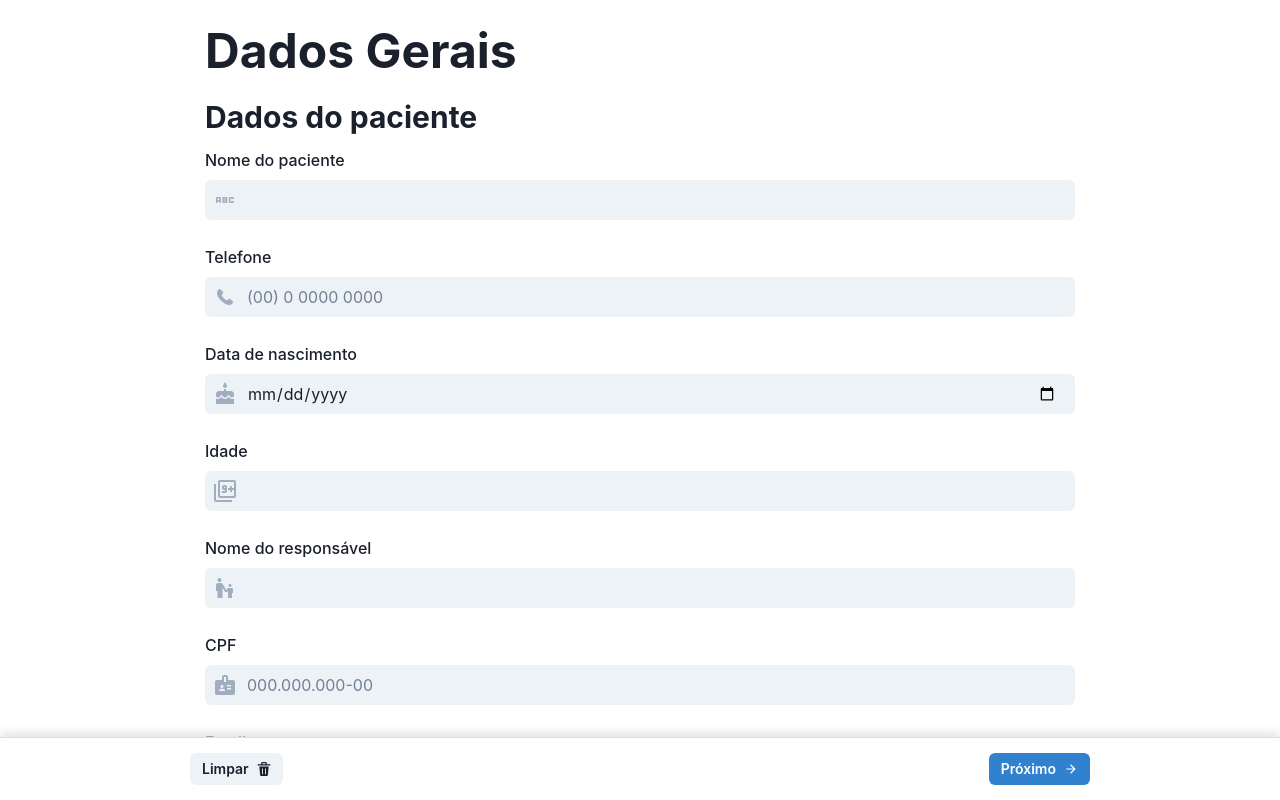
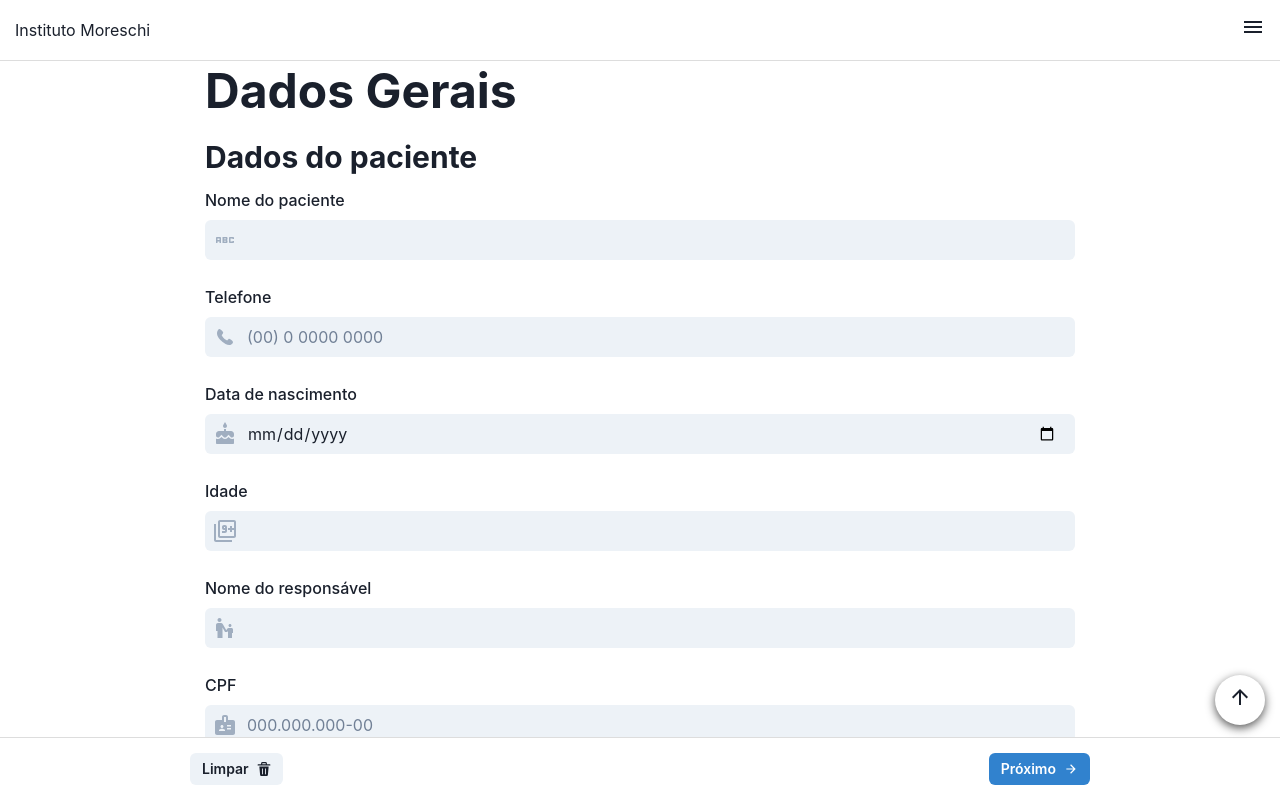
Before and after one commit to codethebasics/institutomoreschi, a Next.js app: page / in a window 1280 px wide. Shown: the top 800 px of the page. Built offline with nearby package versions, Linux system fonts and the light colour scheme.

Commit message:
template

```diff
--- a/components/forms/FormNavigator.js
+++ b/components/forms/FormNavigator.js
@@ -2,9 +2,10 @@ import styles from './FormNavigator.module.scss'
 
 import DadosGeraisForm from './dados-gerais/DadosGeraisForm'
 import ExameInicialForm from './exame-inicial/ExameInicialForm'
+import ArrowUpwardIcon from '@mui/icons-material/ArrowUpward'
 
 import { useState } from 'react'
-import { Flex, Button } from '@chakra-ui/react'
+import { Flex, Box, Button, Link } from '@chakra-ui/react'
 import { ArrowBackIcon, ArrowForwardIcon, DeleteIcon } from '@chakra-ui/icons'
 
 const Wizard = ({ step }) => {
@@ -18,11 +19,26 @@ const Wizard = ({ step }) => {
   }
 }
 
+const BackTop = () => {
+  return (
+    <Box className={styles.backTop}>
+      <Link href="#formNavigatorContainer">
+        <ArrowUpwardIcon />
+      </Link>
+    </Box>
+  )
+}
+
 export default function FormNavigator() {
   const [step, setStep] = useState(0)
 
   return (
-    <div className={styles.formNavigatorContainer} direction={'column'}>
+    <Box
+      className={styles.formNavigatorContainer}
+      direction={'column'}
+      id={'formNavigatorContainer'}
+      pt={10}
+    >
       <Wizard step={step} />
       <Flex
         className={styles.footer}
@@ -66,6 +82,7 @@ export default function FormNavigator() {
           </Flex>
         </Flex>
       </Flex>
-    </div>
+      <BackTop />
+    </Box>
   )
 }
--- a/components/forms/FormNavigator.module.scss
+++ b/components/forms/FormNavigator.module.scss
@@ -6,6 +6,21 @@
     background:#fff;
     padding: 15px;
     border-top: 1px solid #ddd;
-    box-shadow: 0 -3px 10px #ddd;
   }
 }
+
+.backTop {
+  background: #fff;
+  box-shadow: 0 3px 10px #555;
+  position: fixed;
+  bottom: 75px;
+  right: 15px;
+  width: 50px;
+  height: 50px;
+  display: flex;
+  flex-direction: column;
+  justify-content: center;
+  align-items: center;
+  border-radius: 100%;
+  z-index: 3;
+}
--- a/components/forms/exame-inicial/ExameInicialForm.js
+++ b/components/forms/exame-inicial/ExameInicialForm.js
@@ -16,12 +16,8 @@ import {
 import PaletteIcon from '@mui/icons-material/Palette'
 import FaceIcon from '@mui/icons-material/Face'
 
-export default function ExameInicialForm() {
+const FormAnamnese = () => {
   return (
-    <Flex className={styles.formContainer} direction="column">
-      <Text fontSize="5xl" fontWeight={'bold'} mb={2}>
-        Exame Inicial
-      </Text>
     <Box className={styles.formAnamnese}>
       <Text fontSize="3xl" fontWeight={'bold'} mb={2}>
         Anamnese
@@ -36,22 +32,14 @@ export default function ExameInicialForm() {
           <Switch />
         </FormControl>
         <FormControl>
-            <Textarea
-              resize={'none'}
-              placeholder={'Qual?'}
-              variant={'filled'}
-            />
+          <Textarea resize={'none'} placeholder={'Qual?'} variant={'filled'} />
         </FormControl>
         <FormControl>
           <FormLabel>Toma algum medicamento?</FormLabel>
           <Switch />
         </FormControl>
         <FormControl>
-            <Textarea
-              resize={'none'}
-              placeholder={'Quais?'}
-              variant={'filled'}
-            />
+          <Textarea resize={'none'} placeholder={'Quais?'} variant={'filled'} />
         </FormControl>
         <FormControl>
           <FormLabel>
@@ -303,6 +291,11 @@ export default function ExameInicialForm() {
         </FormControl>
       </Box>
     </Box>
+  )
+}
+
+const FormExameFisico = () => {
+  return (
     <Box className={styles.formExameFisico}>
       <Text fontSize="3xl" fontWeight={'bold'} mb={2}>
         Exame Físico
@@ -374,6 +367,17 @@ export default function ExameInicialForm() {
         </FormControl>
       </Box>
     </Box>
+  )
+}
+
+export default function ExameInicialForm() {
+  return (
+    <Flex className={styles.formContainer} direction="column">
+      <Text fontSize="5xl" fontWeight={'bold'} mb={2}>
+        Exame Inicial
+      </Text>
+      <FormAnamnese />
+      <FormExameFisico />
     </Flex>
   )
 }
--- /dev/null
+++ b/components/template/Header.js
@@ -0,0 +1,22 @@
+import { Box, Flex, Text } from '@chakra-ui/react'
+import MenuIcon from '@mui/icons-material/Menu'
+
+export default function Header({ title }) {
+  return (
+    <Flex
+      position={'fixed'}
+      backgroundColor={'#fff'}
+      width={'100%'}
+      padding={'15px'}
+      zIndex={3}
+      borderBottom={'1px solid #ddd'}
+      justifyContent={'space-between'}
+      alignItems={'center'}
+    >
+      <Text>{title}</Text>
+      <Box>
+        <MenuIcon />
+      </Box>
+    </Flex>
+  )
+}
--- a/pages/index.js
+++ b/pages/index.js
@@ -1,8 +1,10 @@
 import FormNavigator from '../components/forms/FormNavigator'
+import Header from '../components/template/Header'
 
 export default function Home() {
   return (
     <div className="mainWrapper">
+      <Header title={'Instituto Moreschi'} />
       <FormNavigator />
     </div>
   )
--- a/styles/globals.css
+++ b/styles/globals.css
@@ -3,3 +3,6 @@
   padding: 0;
   box-sizing: border-box;
 }
+
+.mainWrapper {
+}
```
Lines whose indentation alone changed are shown as unchanged.
